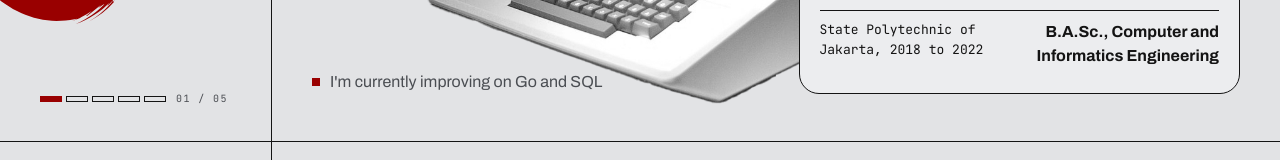
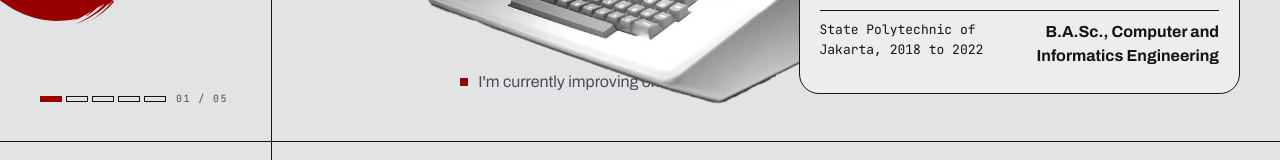
Before and after one commit to FaithL3S5/faith-personal-site, a Next.js app: page / in a window 1280 px wide. Shown: the part 1269-1429 px from the top of the page. Built offline with nearby package versions, Linux system fonts and the light colour scheme.

Commit message:
style(home): set the tablet About paragraph beside the computer
The paragraph and computer share the first row with their tops aligned,
the improving line closes the paragraph column, and the profile plate
runs full width below.

```diff
--- a/src/features/home/About/styles/About.module.css
+++ b/src/features/home/About/styles/About.module.css
@@ -41,30 +41,33 @@
 @media (min-width: 48rem) {
   .content {
     display: grid;
-    grid-template-columns: auto minmax(0, 1fr);
+    grid-template-columns: minmax(0, 1fr) auto;
+    grid-template-rows: auto 1fr auto;
     grid-template-areas:
-      "paragraph paragraph"
-      "improving improving"
-      "computer plate";
-    align-items: end;
+      "paragraph computer"
+      "improving computer"
+      "plate plate";
+    align-items: start;
     gap: 1.5rem;
     padding: 2.5rem var(--gutter) 2.75rem;
   }
 
   .paragraph {
     grid-area: paragraph;
+    margin-top: -0.4375rem;
     font-size: 1.5625rem;
     line-height: 1.38;
   }
 
   .improving {
     grid-area: improving;
+    align-self: end;
   }
 
   .computer {
     grid-area: computer;
     width: 20.625rem;
-    margin: 0 0 -1.25rem -4.375rem;
+    margin: 0;
   }
 
   .plate {
```
